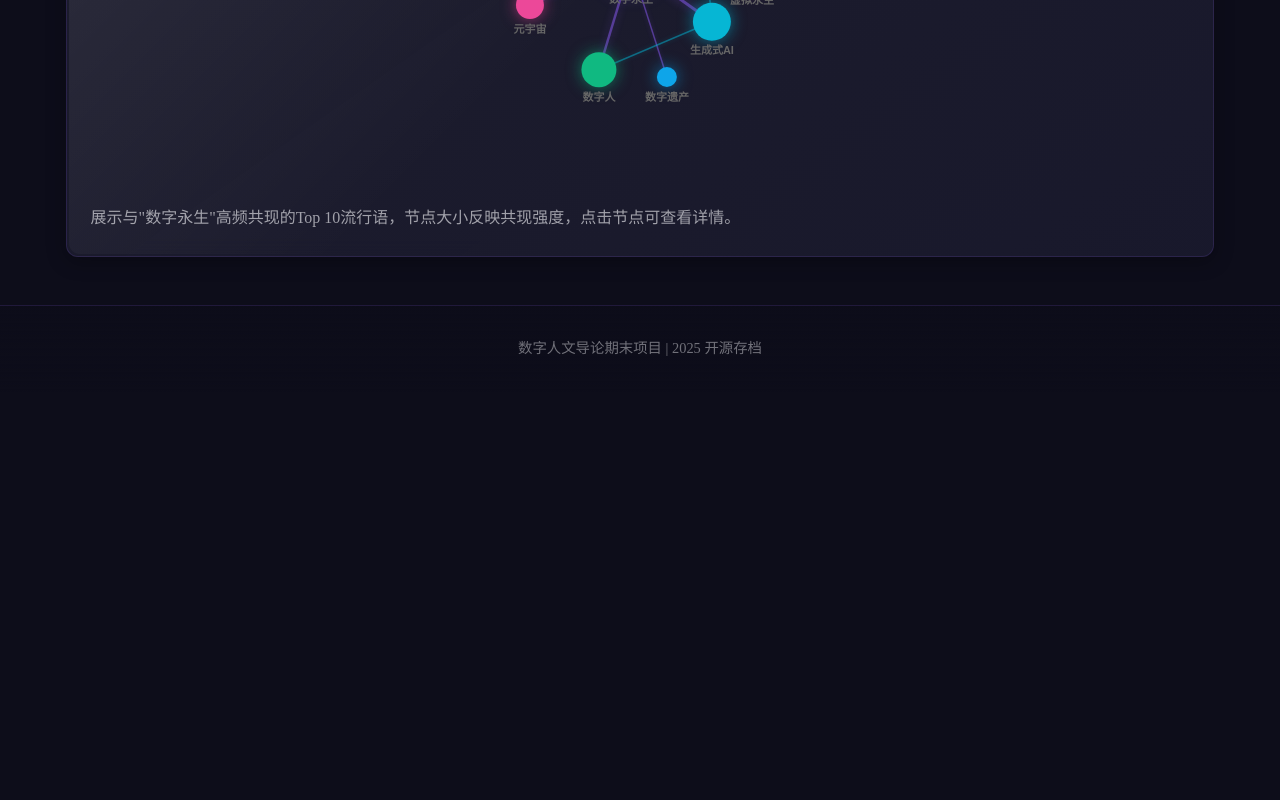
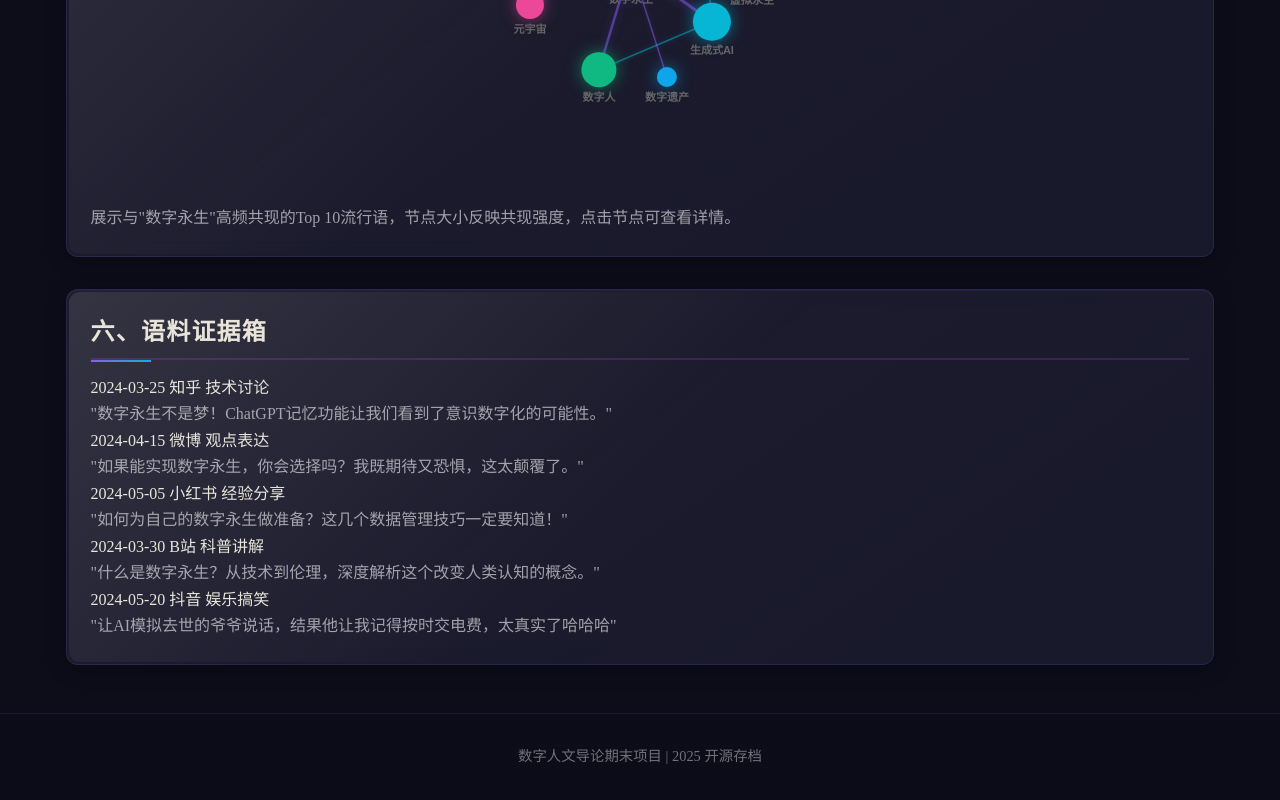
Before and after one commit to wxy77-cloud/Buzzwords, a plain HTML site: page detail-digital-immortal.html in a window 1280 px wide. Shown: the part 3127-3927 px from the top of the page. Before the commit the page ends 3519 px from the top, so only its background shows below. Drawn offline with nearby package versions, Linux system fonts and the light colour scheme.

Commit message:
补充详情页面第六部分

```diff
--- a/detail-digital-immortal.html
+++ b/detail-digital-immortal.html
@@ -145,6 +145,42 @@
             <h2>五、共现词网络</h2>
             <div id="cooccurrenceChart" class="cooccurrence-chart"></div>
             <p>展示与"数字永生"高频共现的Top 10流行语，节点大小反映共现强度，点击节点可查看详情。</p>
+        </div>
+
+        <div class="card">
+            <h2>六、语料证据箱</h2>
+            <div class="corpus-container">
+                <div class="corpus-item">
+                    <span class="corpus-time">2024-03-25</span>
+                    <span class="corpus-platform">知乎</span>
+                    <span class="corpus-intent">技术讨论</span>
+                    <p>"数字永生不是梦！ChatGPT记忆功能让我们看到了意识数字化的可能性。"</p>
+                </div>
+                <div class="corpus-item">
+                    <span class="corpus-time">2024-04-15</span>
+                    <span class="corpus-platform">微博</span>
+                    <span class="corpus-intent">观点表达</span>
+                    <p>"如果能实现数字永生，你会选择吗？我既期待又恐惧，这太颠覆了。"</p>
+                </div>
+                <div class="corpus-item">
+                    <span class="corpus-time">2024-05-05</span>
+                    <span class="corpus-platform">小红书</span>
+                    <span class="corpus-intent">经验分享</span>
+                    <p>"如何为自己的数字永生做准备？这几个数据管理技巧一定要知道！"</p>
+                </div>
+                <div class="corpus-item">
+                    <span class="corpus-time">2024-03-30</span>
+                    <span class="corpus-platform">B站</span>
+                    <span class="corpus-intent">科普讲解</span>
+                    <p>"什么是数字永生？从技术到伦理，深度解析这个改变人类认知的概念。"</p>
+                </div>
+                <div class="corpus-item">
+                    <span class="corpus-time">2024-05-20</span>
+                    <span class="corpus-platform">抖音</span>
+                    <span class="corpus-intent">娱乐搞笑</span>
+                    <p>"让AI模拟去世的爷爷说话，结果他让我记得按时交电费，太真实了哈哈哈"</p>
+                </div>
+            </div>
         </div>
     </div>
 
```
